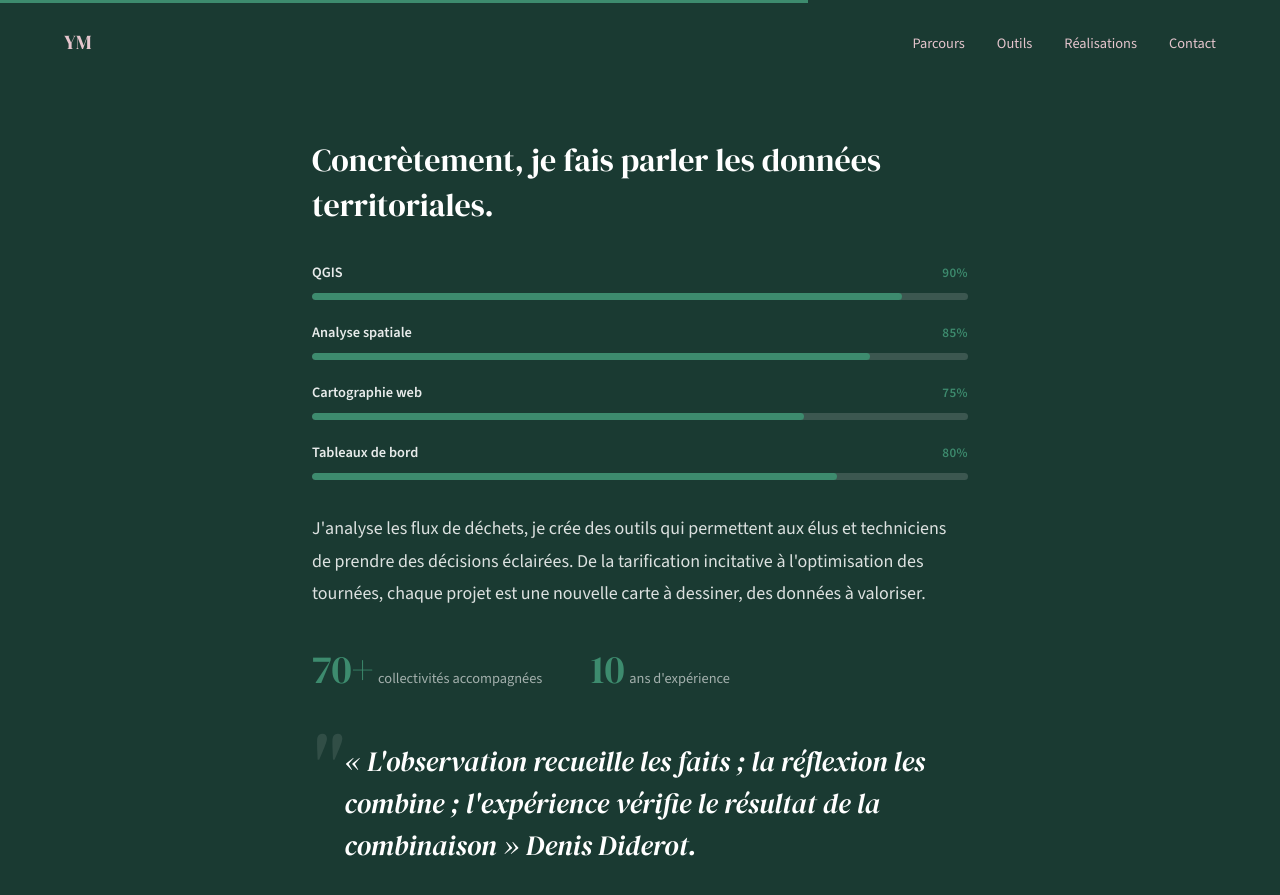
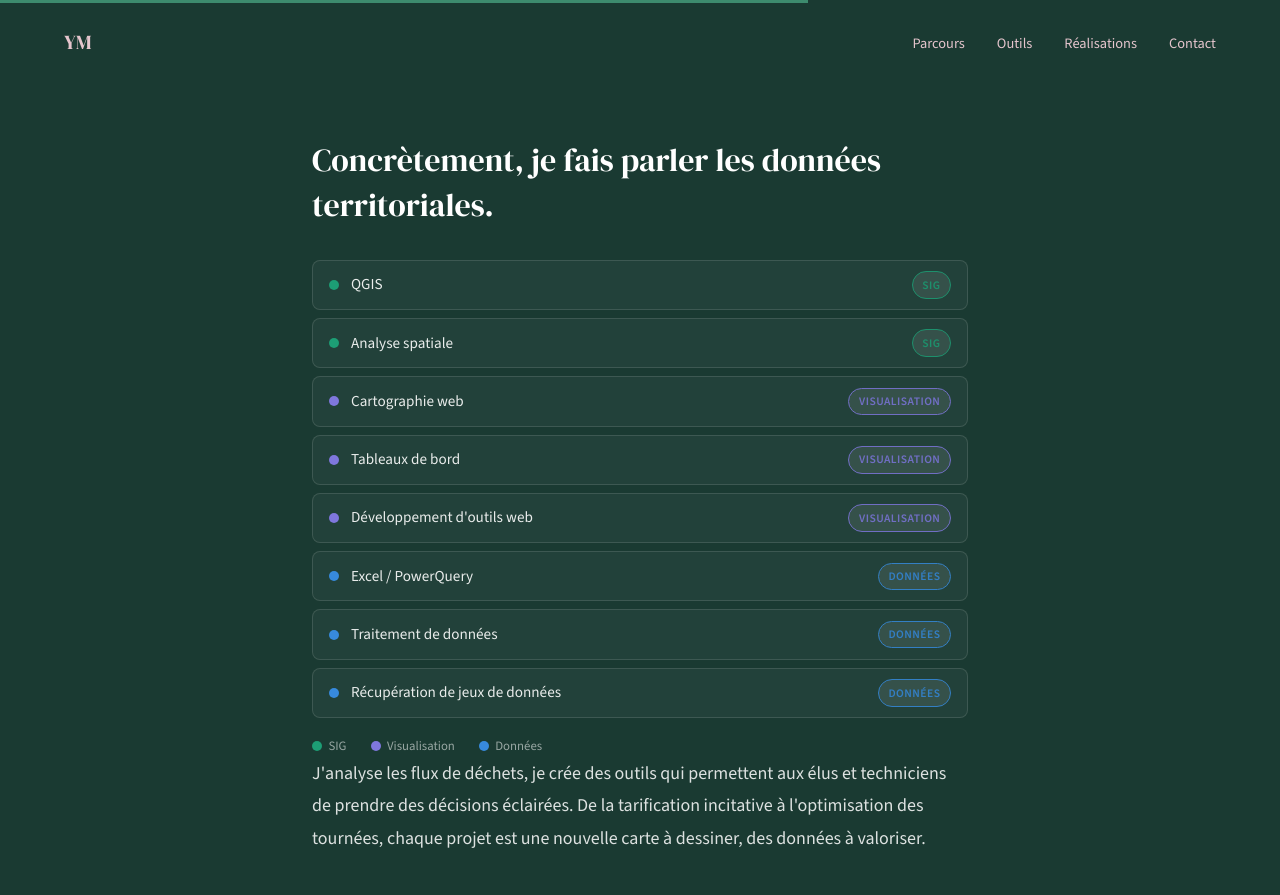
Before and after one commit to yvesmarti/yvesmarti.github.io, a Jekyll site: the page built from index.html, in a window 1280 px wide and 900 px high, scrolled down 3436 px. Shown: the top 895 px of the window. Built offline with Jekyll 4.4.1, drawn with Linux system fonts in a browser that asks for light colours.

Commit message:
Remplace les barres de progression par une liste de compétences interactive
Supprime les barres avec pourcentages et les remplace par des lignes
interactives organisées par catégorie (SIG / Visualisation / Données),
avec pastille colorée, nom et tag arrondi. Effet de glissement au survol.

https://claude.ai/code/session_015dMkx9bMmMUhn31UteLyMN

```diff
--- a/_data/competences.yml
+++ b/_data/competences.yml
@@ -1,14 +1,33 @@
-# Compétences / Barres de progression
-# niveau = pourcentage (0-100)
+# Compétences par catégorie
 
 - nom: QGIS
-  niveau: 90
+  categorie: SIG
+  couleur: "#1D9E75"
 
 - nom: Analyse spatiale
-  niveau: 85
+  categorie: SIG
+  couleur: "#1D9E75"
 
 - nom: Cartographie web
-  niveau: 75
+  categorie: Visualisation
+  couleur: "#7F77DD"
 
 - nom: Tableaux de bord
-  niveau: 80
+  categorie: Visualisation
+  couleur: "#7F77DD"
+
+- nom: "Développement d'outils web"
+  categorie: Visualisation
+  couleur: "#7F77DD"
+
+- nom: Excel / PowerQuery
+  categorie: Données
+  couleur: "#378ADD"
+
+- nom: Traitement de données
+  categorie: Données
+  couleur: "#378ADD"
+
+- nom: Récupération de jeux de données
+  categorie: Données
+  couleur: "#378ADD"
--- a/assets/css/style.css
+++ b/assets/css/style.css
@@ -931,49 +931,72 @@ body {
 }
 
 /* ===========================================
-   BARRES DE COMPÉTENCES
+   LISTE DE COMPÉTENCES
    =========================================== */
 
-.skills-bars {
-    margin: 2rem 0;
+.skills-list {
+    list-style: none;
+    margin: 2rem 0 1rem;
+    padding: 0;
     display: flex;
     flex-direction: column;
-    gap: 1.25rem;
+    gap: 0.5rem;
 }
 
-.skill-bar-header {
+.skill-item {
     display: flex;
-    justify-content: space-between;
-    align-items: baseline;
-    margin-bottom: 0.45rem;
-    font-size: 0.9rem;
+    align-items: center;
+    gap: 0.75rem;
+    padding: 0.65rem 1rem;
+    border: 1px solid rgba(255, 255, 255, 0.12);
+    border-radius: 8px;
+    background: rgba(255, 255, 255, 0.04);
+    cursor: default;
+    transition: transform 0.2s ease, border-color 0.2s ease;
 }
 
-.skill-bar-name {
-    color: rgba(255, 255, 255, 0.9);
-    font-weight: 600;
+.skill-item:hover {
+    transform: translateX(4px);
+    border-color: rgba(255, 255, 255, 0.28);
 }
 
-.skill-bar-percent {
-    color: var(--color-accent);
-    font-weight: 600;
-    font-size: 0.82rem;
-    letter-spacing: 0.03em;
+.skill-dot {
+    width: 10px;
+    height: 10px;
+    border-radius: 50%;
+    flex-shrink: 0;
 }
 
-.skill-bar-track {
-    height: 7px;
-    background: rgba(255, 255, 255, 0.15);
-    border-radius: 4px;
-    overflow: hidden;
+.skill-name {
+    flex: 1;
+    color: rgba(255, 255, 255, 0.9);
+    font-size: 0.95rem;
 }
 
-.skill-bar-fill {
-    height: 100%;
-    width: 0%;
-    background: var(--color-accent);
-    border-radius: 4px;
-    transition: width 1s ease-out;
+.skill-tag {
+    font-size: 0.72rem;
+    font-weight: 600;
+    letter-spacing: 0.04em;
+    text-transform: uppercase;
+    border: 1px solid;
+    border-radius: 20px;
+    padding: 0.15rem 0.6rem;
+    opacity: 0.85;
+}
+
+.skills-legend {
+    display: flex;
+    gap: 1.5rem;
+    margin-top: 0.75rem;
+    flex-wrap: wrap;
+}
+
+.legend-item {
+    display: flex;
+    align-items: center;
+    gap: 0.4rem;
+    font-size: 0.8rem;
+    color: rgba(255, 255, 255, 0.55);
 }
 
 /* ===========================================
@@ -1031,9 +1054,9 @@ body {
         background-color: transparent;
     }
 
-    /* Barres de compétences : pleine largeur */
-    .skills-bars {
-        gap: 1rem;
+    /* Liste de compétences : espacement réduit */
+    .skills-list {
+        gap: 0.4rem;
     }
 
     /* Réduire l'amplitude des vagues sur petits écrans */
--- a/assets/js/main.js
+++ b/assets/js/main.js
@@ -186,39 +186,8 @@
     }
 
     /* ------------------------------------------
-       6. BARRES DE COMPÉTENCES
+       6. (skill bars removed)
     ------------------------------------------ */
-    function initSkillBars() {
-        var container = document.querySelector('.skills-bars');
-        if (!container) return;
-
-        var bars = container.querySelectorAll('.skill-bar-fill');
-        if (!bars.length) return;
-
-        // Fallback sans IntersectionObserver
-        if (!('IntersectionObserver' in window)) {
-            bars.forEach(function (bar) {
-                bar.style.width = (bar.dataset.width || 0) + '%';
-            });
-            return;
-        }
-
-        var observer = new IntersectionObserver(function (entries) {
-            entries.forEach(function (entry) {
-                if (entry.isIntersecting) {
-                    bars.forEach(function (bar, index) {
-                        var width = bar.dataset.width || 0;
-                        setTimeout(function () {
-                            bar.style.width = width + '%';
-                        }, index * 150);
-                    });
-                    observer.unobserve(entry.target);
-                }
-            });
-        }, { threshold: 0.3 });
-
-        observer.observe(container);
-    }
 
     /* ------------------------------------------
        INITIALISATION
@@ -230,7 +199,6 @@
         initCounters();
         initTypewriter();
         initParallax();
-        initSkillBars();
     });
 
 }());
--- a/index.html
+++ b/index.html
@@ -86,19 +86,20 @@ description: "Portfolio de Yves Marti, chargé de mission déchets et SIG en Nor
             Concrètement, je fais parler les données territoriales.
         </p>
 
-        <!-- Barres de compétences animées -->
-        <div class="skills-bars">
+        <!-- Liste de compétences -->
+        <ul class="skills-list">
             {% for competence in site.data.competences %}
-            <div class="skill-bar-item">
-                <div class="skill-bar-header">
-                    <span class="skill-bar-name">{{ competence.nom }}</span>
-                    <span class="skill-bar-percent">{{ competence.niveau }}%</span>
-                </div>
-                <div class="skill-bar-track">
-                    <div class="skill-bar-fill" data-width="{{ competence.niveau }}"></div>
-                </div>
-            </div>
+            <li class="skill-item">
+                <span class="skill-dot" style="background-color: {{ competence.couleur }};"></span>
+                <span class="skill-name">{{ competence.nom }}</span>
+                <span class="skill-tag" style="border-color: {{ competence.couleur }}; color: {{ competence.couleur }};">{{ competence.categorie }}</span>
+            </li>
             {% endfor %}
+        </ul>
+        <div class="skills-legend">
+            <span class="legend-item"><span class="skill-dot" style="background-color: #1D9E75;"></span> SIG</span>
+            <span class="legend-item"><span class="skill-dot" style="background-color: #7F77DD;"></span> Visualisation</span>
+            <span class="legend-item"><span class="skill-dot" style="background-color: #378ADD;"></span> Données</span>
         </div>
 
         <p>
```
